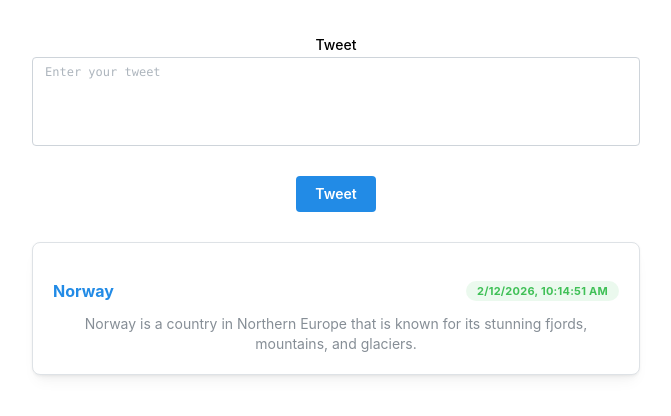
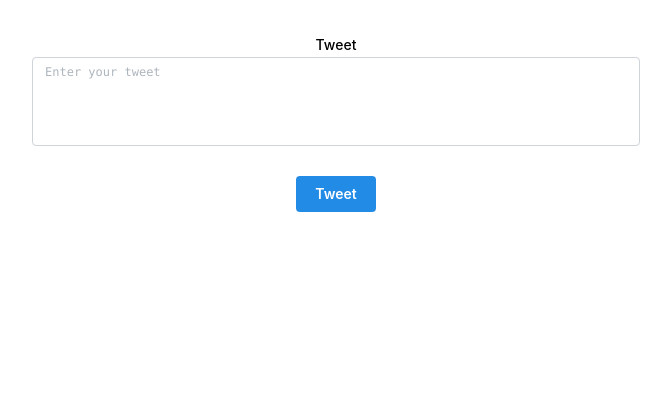
Before and after one commit to TOMLUCA7/TweeterReact, a React (Vite) app: page / in a window 1280 px wide. Shown: the top 416 px of the page, without its empty margins (304-975 px from the left). Built offline with nearby package versions, Linux system fonts and the light colour scheme.

Commit message:
feat: Implement dynamic tweet listing with structured tweet data and basic input validation for new tweets.

```diff
--- a/src/App.jsx
+++ b/src/App.jsx
@@ -8,7 +8,13 @@ function App() {
   const [tweets, setTweets] = useState([])
 
   const createTweet = (tweet) => {
-    setTweets([...tweets, {tweet}])
+    const newTweet = {
+      id: Date.now(),
+      content: tweet,
+      userName: "Yossi_the_King",
+      date: new Date().toISOString(),
+    };
+    setTweets([...tweets, newTweet])
   }
 
 
@@ -16,7 +22,7 @@ function App() {
   return (
     <>
       <CreateTweet createTweet={createTweet}/>
-      <TweetList/>
+      <TweetList tweets={tweets}/>
     </>
   )
 }
--- a/src/components/CreateTweet/CreateTweet.jsx
+++ b/src/components/CreateTweet/CreateTweet.jsx
@@ -9,6 +9,7 @@ const CreateTweet = ({createTweet}) => {
   const isTooLong = tweet.length > 140;
 
   const addTweet = () => {
+    if(!tweet) return alert('Please enter a tweet')
     createTweet(tweet)
     setTweet('')
   }
@@ -18,7 +19,6 @@ const CreateTweet = ({createTweet}) => {
       <JsonInput
         label="Tweet"
         placeholder="Enter your tweet"
-        validationError="Invalid JSON"
         error={isTooLong && 'The tweet is too long can\'t be more than 140 characters'}
         formatOnBlur
         autosize
--- a/src/components/TweetList/TweetList.jsx
+++ b/src/components/TweetList/TweetList.jsx
@@ -2,23 +2,26 @@ import React from 'react'
 
 import { Card, Text, Badge, Group } from '@mantine/core';
 
-const TweetList = () => {
+const TweetList = ({ tweets }) => {
   return (
-    <Card shadow="sm" padding="lg" radius="md" withBorder style={{ width: '50%', marginBottom: '30px' }}>
+    <>
+      {tweets.map((tweet, index) => (
+        <Card key={index} shadow="sm" padding="lg" radius="md" withBorder style={{ width: '50%', marginBottom: '30px' }}>
 
           <Group justify="space-between" mt="md" mb="xs">
-        <Text color='blue' fw={700}>Norway</Text>
+            <Text color='blue' fw={700}>User</Text>
             <Badge color="green" variant="light">
               {new Date().toLocaleString()}
             </Badge>
           </Group>
 
           <Text size="sm" c="dimmed">
-        Norway is a country in Northern Europe that is known for its stunning
-        fjords, mountains, and glaciers.
+            {tweet}
           </Text>
 
         </Card>
+      ))}
+    </>
   )
 }
 
```
Lines whose indentation alone changed are shown as unchanged.
